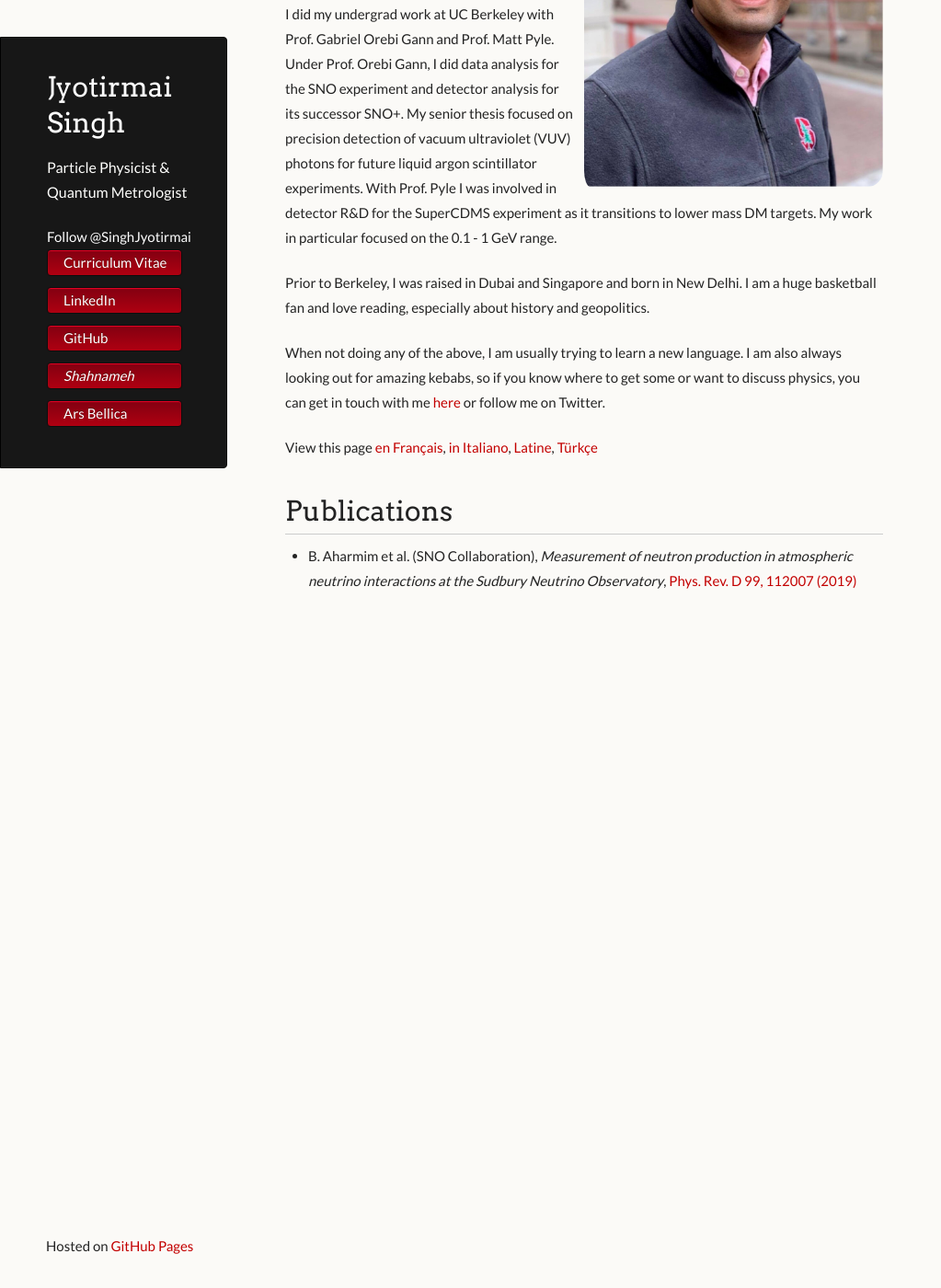
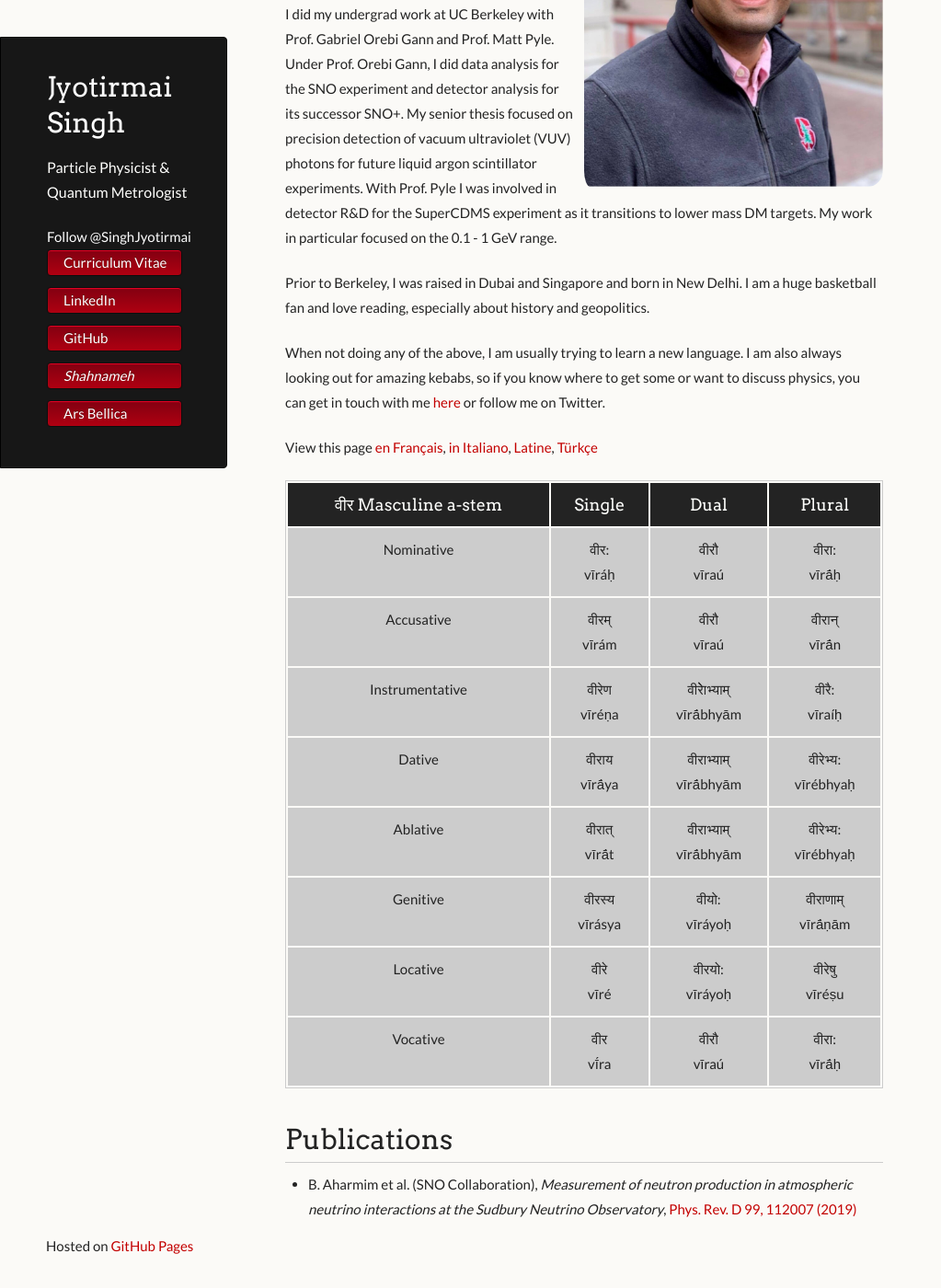
Before and after one commit to joe-singh/joe-singh.github.io, a Jekyll site: the page built from index.md, in a window 1280 px wide and 1400 px high, scrolled down 256 px. Shown: the whole window at 92% size, without its empty margins (0-1023 px from the left). Built offline with Jekyll 4.4.1, drawn with Linux system fonts in a browser that asks for light colours; some web fonts are replaced; comment, search, counter and statistics services are not loaded; before the commit the page ends 973 px from its top, so only the background shows below that.

Commit message:
table test

```diff
--- a/index.md
+++ b/index.md
@@ -32,6 +32,17 @@ kebabs, so if you know where to get some or want to discuss physics, you can get
 or follow me on Twitter.
 
 View this page [en Français](./index-fr.md), [in Italiano](./index-it.md), [Latine](./index-lt), [Türkçe](./index-tr.md)
+
+| वीर Masculine a-stem | Single | Dual | Plural |
+|:-:|:-:|:-:|:-:|
+| Nominative | वीर:<br>vīráḥ | वीरौ<br>vīraú | वीरा:<br>vīrā́ḥ |
+| Accusative | वीरम्<br>vīrám | वीरौ<br>vīraú | वीरान्<br>vīrā́n |
+| Instrumentative | वीरेण<br>vīréṇa |  वीराेेभ्याम्<br>vīrā́bhyām | वीरै:<br>vīraíḥ |
+| Dative | वीराय<br>vīrā́ya | वीराभ्याम्<br>vīrā́bhyām | वीरेभ्य:<br>vīrébhyaḥ |
+| Ablative | वीरात्<br>vīrā́t | वीराभ्याम्<br>vīrā́bhyām | वीरेभ्य:<br>vīrébhyaḥ |
+| Genitive | वीरस्य<br>vīrásya | वीयो:<br>vīráyoḥ | वीराणाम्<br>vīrā́ṇām |
+| Locative | वीरे<br>vīré | वीरयो:<br>vīráyoḥ | वीरेषु<br>vīréṣu |
+| Vocative | वीर<br>vī́ra | वीरौ<br>vīraú | वीरा:<br>vīrā́ḥ |
 
 # Publications
 
```
